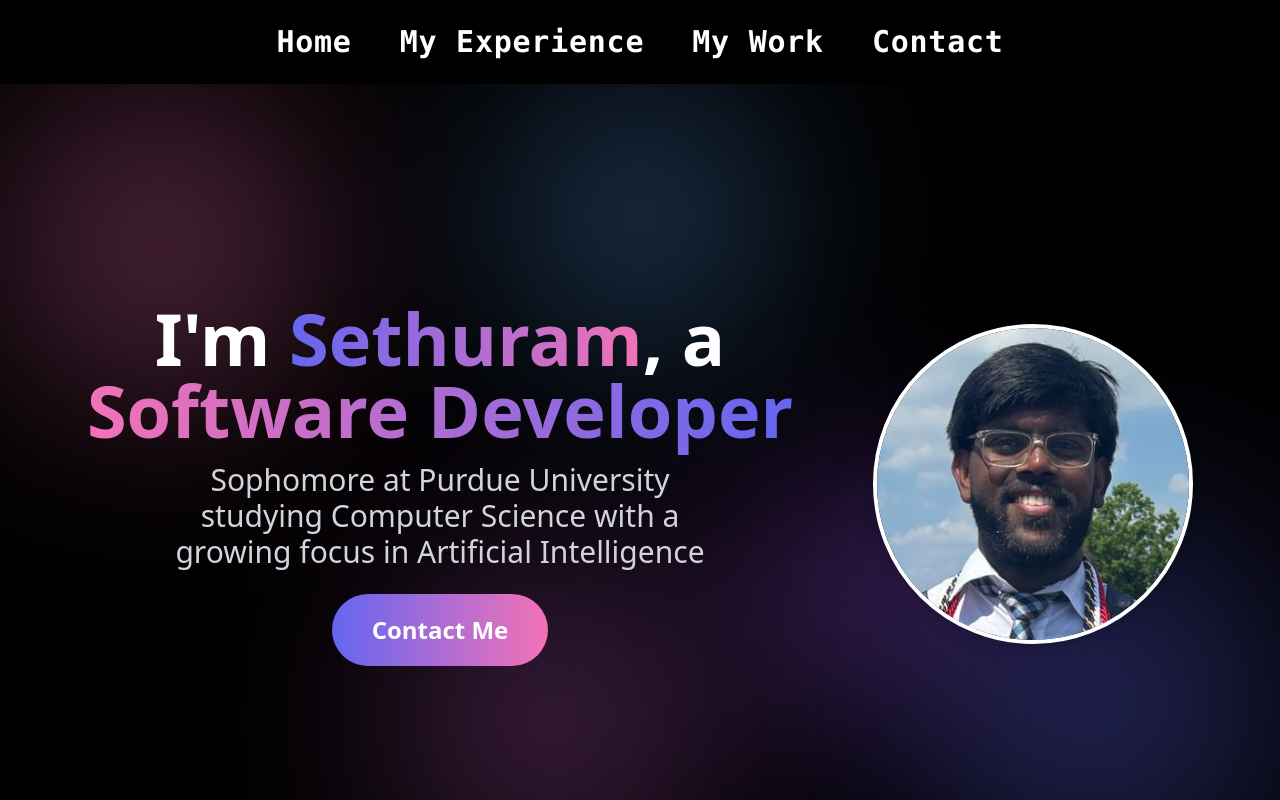
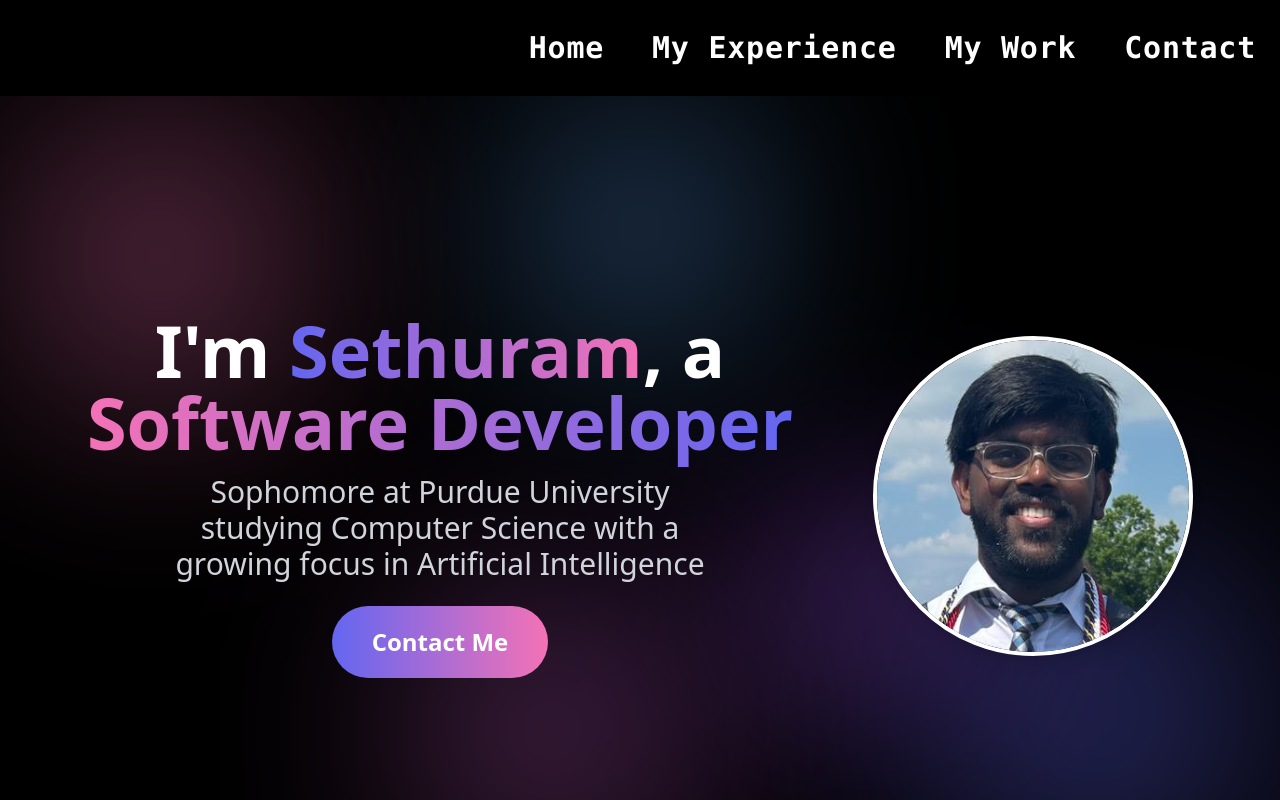
Before and after one commit to sethjkamal/portfolio, a React (Vite) app: page / in a window 1280 px wide. Shown: the top 800 px of the page. Built offline with nearby package versions, Linux system fonts and the light colour scheme.

Commit message:
added custom logo

```diff
--- a/src/components/Navbar.jsx
+++ b/src/components/Navbar.jsx
@@ -13,9 +13,20 @@ export default function Navbar() {
 
   return (
     <nav className="bg-black shadow-lg z-50">
-      <div className="max-w-7xl mx-auto px-6 py-6">
+      <div className="max-w-7xl mx-auto px-6 py-6 flex justify-between items-center">
+        {/* Logo GIF */}
+        <a href="#about" className="block">
+          <div className="flex items-center" style={{ height: '48px' }}>
+            <img
+              src="/images/logo.gif"
+              alt="SJK Logo"
+              className="h-20 sm:h-24 w-auto object-contain"
+            />
+          </div>
+        </a>
+
         {/* Desktop Navbar */}
-        <ul className="hidden md:flex justify-center gap-12 text-xl sm:text-2xl md:text-3xl font-semibold text-white tracking-wide font-mono">
+        <ul className="hidden md:flex gap-12 text-xl sm:text-2xl md:text-3xl font-semibold text-white tracking-wide font-mono">
           {navItems.map(({ label, href }) => (
             <li key={label}>
               <a
@@ -29,7 +40,7 @@ export default function Navbar() {
         </ul>
 
         {/* Mobile Hamburger */}
-        <div className="flex justify-end md:hidden">
+        <div className="md:hidden">
           <button
             onClick={() => setIsOpen(!isOpen)}
             className="text-white text-3xl focus:outline-none"
```
Also changed, not shown: public/images/logo.gif (added).
